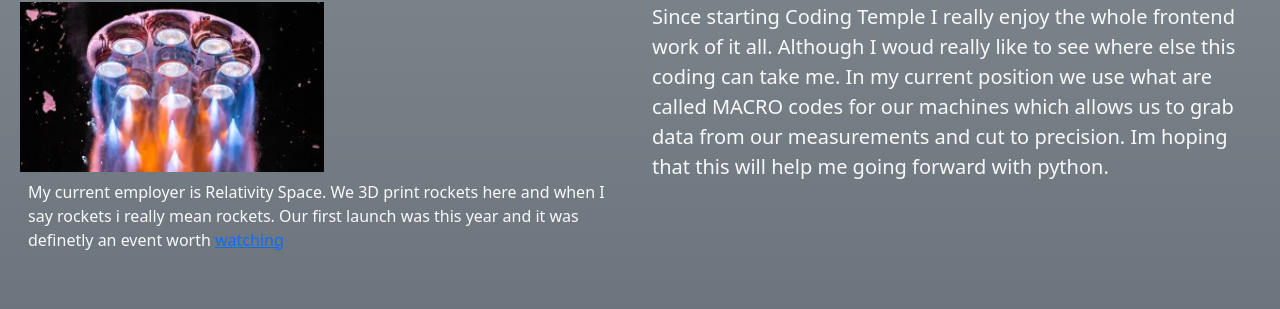
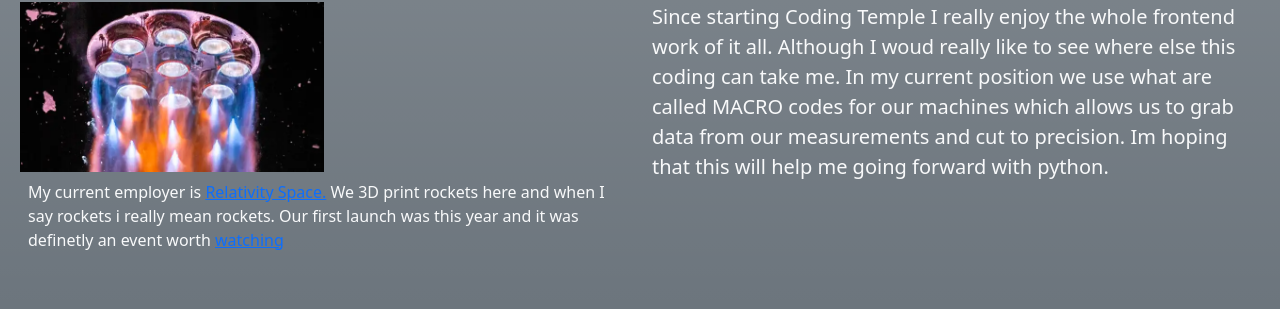
Before and after one commit to Michaela1084/aboutme, a plain HTML site: page index.html in a window 1280 px wide. Shown: the part 839-1148 px from the top of the page. Drawn offline with nearby package versions, Linux system fonts and the light colour scheme.

Commit message:
added link

```diff
--- a/index.html
+++ b/index.html
@@ -53,7 +53,7 @@
           <img src="static/cdf179bddddb24529f69ffc60594acab.webp" alt="" class="img-fluid col-lg-6">
 
           <p class="p-2">
-            My current employer is Relativity Space. We 3D print rockets here and when I say rockets i really mean rockets.
+            My current employer is <span><a href="https://www.relativityspace.com/glhf">Relativity Space.</a></span> We 3D print rockets here and when I say rockets i really mean rockets.
             Our first launch was this year and it was definetly an event worth <span><a href="https://www.youtube.com/watch?v=Y-7kE1FOgcM">watching</a></span>
           </p>
         </div>
```
